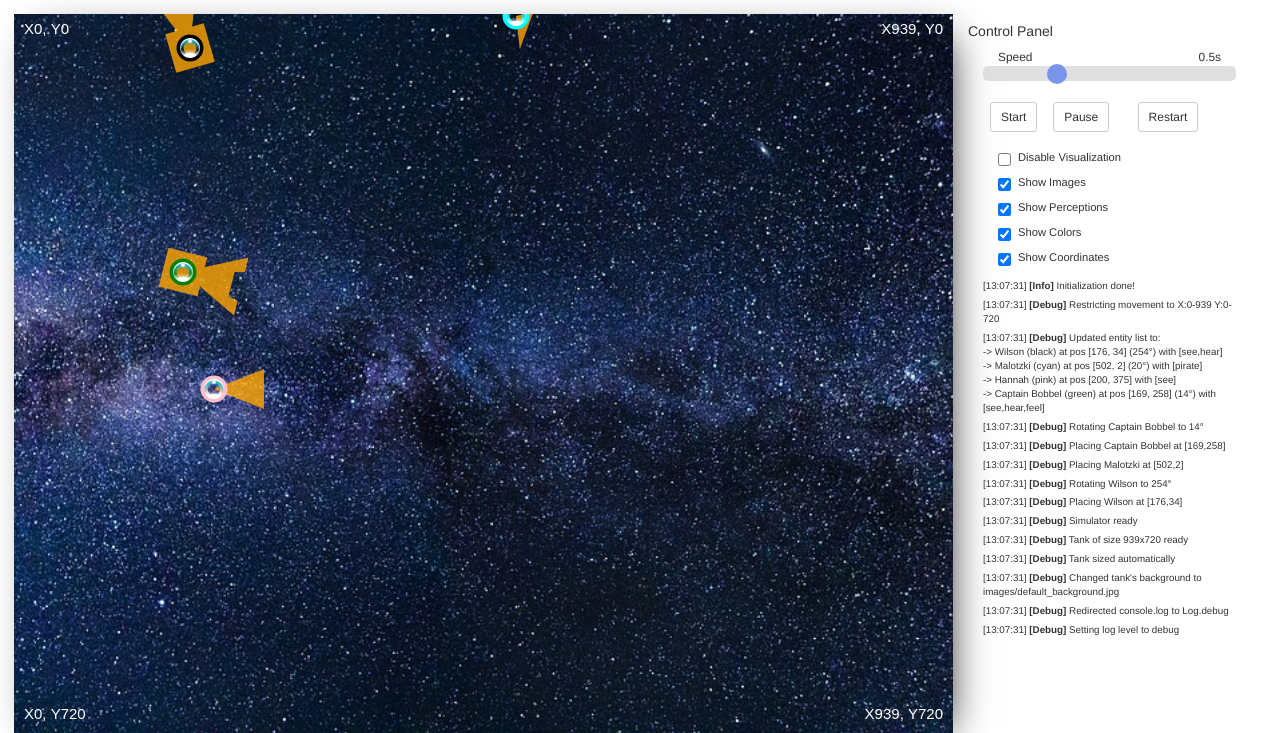
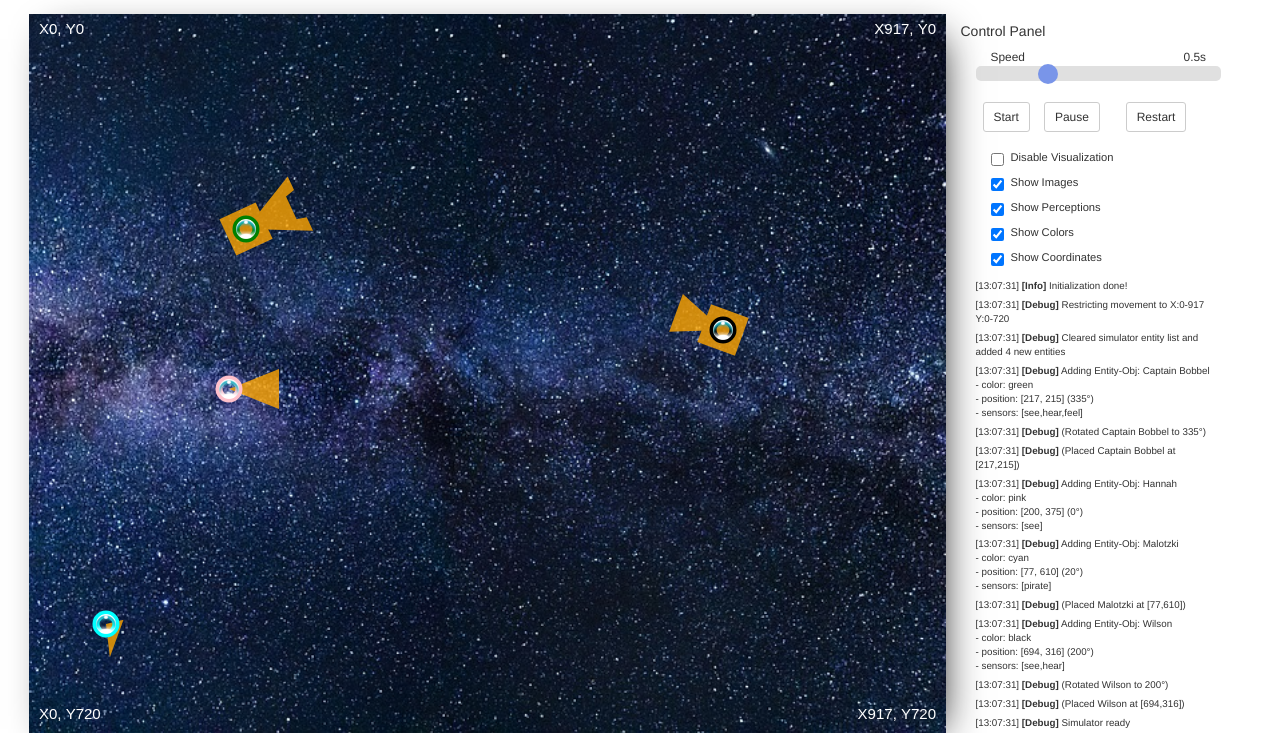
Before and after one commit to SBauer93/BobbelTank---MarcoPolo, a plain HTML site: page index.html in a window 1280 px wide. Shown: the top 733 px of the page. Drawn offline with Linux system fonts and the light colour scheme.

Commit message:
Updated documentation and added 3 new EntityCollection functions addEntity and removeEntity by index and uuid

```diff
--- a/bobbeltank.core.css
+++ b/bobbeltank.core.css
@@ -9,11 +9,15 @@ canvas {
     width: 100%;
 }
 
+#simulator {
+    height: 90vh;
+}
+
 #tank {
     position: relative;
-    background-color: orange;
-    height: 90vh;
+    background-color: royalblue;
     padding: 0;
+    height: 100%;
 
     -webkit-box-shadow: 10px 10px 38px -15px rgba(0,0,0,0.92);
     -moz-box-shadow: 10px 10px 38px -15px rgba(0,0,0,0.92);
@@ -21,7 +25,9 @@ canvas {
 }
 
 #controlpanel {
-    height: 90vh;
+    height: 100%;
+    display:flex;
+    flex-direction:column;
 }
 
 .controlpanel_slider {
@@ -73,6 +79,11 @@ canvas {
     line-height: 1.5em;
 }
 
+#controlpanel_log {
+    flex:1;
+    overflow-y: scroll;
+}
+
 .log-entry {
     margin-bottom: 0.5em;
     font-size: 0.7em;
--- a/bobbeltank.core.js
+++ b/bobbeltank.core.js
@@ -315,8 +315,6 @@ var Simulator = {
                 entity.polyk_sensor_polygons);
 
             perform_simulation_step_on_entity(entity, perceptions, Simulator.__step_count);
-
-            Tank.displayEntity(entity);
         }
 
         var end = new Date();
@@ -537,18 +535,36 @@ var EntityCollection = {
     setEntities: function(input_entities, sensors){
         EntityCollection.__entities = [];
 
-        if (input_entities.length) {
+        if (!input_entities.length) {
+            Log.debug("Updated entity list to empty list");
+        }
 
-            var logMsg = 'Updated entity list to:';
         for (var i in input_entities) {
-                var input_entity = input_entities[i];
+            var entity_obj = EntityCollection.addEntity(input_entities[i], sensors);
+            Tank.displayEntity(entity_obj);
+        }
+
+        Log.debug('Cleared simulator entity list and added ' + input_entities.length + ' new entities');
+        Tank.flush();
+
+        if (simulator_parameters['entities'] && simulator_parameters['entities']['limit_movement_to_tank_boundaries'])
+            EntityCollection.setMovementBounds(0, 0, Tank.width, Tank.height);
+    },
+
+    /**
+     * Adds a single entity to the end of the EntitiesCollection list. Additionally (!) returns a reference to Entity-Object
+     * @param input_entity single input entry as defined in properties.js
+     * @param sensors sensor definition as defined in properties.js
+     * @returns {Entity} additionally returns this reference. Entity is already added
+     */
+    addEntity: function(input_entity, sensors) {
 
         // if position not set use random
         if (simulator_parameters['entities']
             && simulator_parameters['entities']['set_position_randomly_if_undefined']
             && !input_entity['position']) {
             var rand_pos = [Math.floor(Math.random() * Tank.width) + 0, Math.floor(Math.random() * Tank.height) + 0];
-                    Log.debug('Placing ' + input_entity['name'] + ' at [' + rand_pos + ']');
+            Log.debug('(Placed ' + input_entity['name'] + ' at [' + rand_pos + '])');
             input_entity['position'] = rand_pos;
         }
 
@@ -557,23 +573,40 @@ var EntityCollection = {
             && simulator_parameters['entities']['set_direction_randomly_if_undefined']
             && input_entity['direction'] === undefined) {
             var rand_direct = Math.floor(Math.random() * 360) + 0;
-                    Log.debug('Rotating ' + input_entity['name'] + ' to ' + rand_direct + '°');
+            Log.debug('(Rotated ' + input_entity['name'] + ' to ' + rand_direct + '°)');
             input_entity['direction'] = rand_direct;
         }
 
-                var entity = new Entity(input_entities[i], sensors);
-                logMsg += '\n' + entity;
+        var entity = new Entity(input_entity, sensors);
+
+        if (simulator_parameters['entities']
+            && simulator_parameters['entities']['limit_movement_to_tank_boundaries'])
+            entity.setMovementBounds(0, 0, Tank.width, Tank.height);
+
         EntityCollection.__entities.push(entity);
-                Tank.displayEntity(entity);
+        Log.debug("Adding " + entity);
+        return entity;
+    },
+
+    /**
+     * Removes Entity from List with index
+     * @param index
+     */
+    removeEntityAtIndex: function(index){
+        if (index > -1) {
+            EntityCollection.__entities.splice(index, 1);
         }
-            Log.debug(logMsg);
-            Tank.flush();
-        } else {
-            Log.debug("Updated entity list to empty list");
-        }
+    },
 
-        if (simulator_parameters['entities'] && simulator_parameters['entities']['limit_movement_to_tank_boundaries'])
-            EntityCollection.setMovementBounds(0, 0, Tank.width, Tank.height);
+    /**
+     * Removes Entity having this uuid
+     * @param uuid
+     * @returns {*}
+     */
+    removeEntityWithUUID: function(uuid) {
+        for (var index in EntityCollection.__entities)
+            if (EntityCollection.__entities[index]['uuid'] === uuid)
+                EntityCollection.__entities.splice(index, 1);
     },
 
     /**
@@ -860,13 +893,13 @@ Entity.prototype.updateSensors = function(){
  * @returns {string}
  */
 Entity.prototype.toString = function(){
-    return '-> '
-        + (this.name? this.name : '"name"-property missing!')
-        + (this.color? ' ('+this.color+')': '')
-        + (this.posX && this.posY? ' at pos [' + this.posX + ', ' + this.posY + ']' : ' invalid "position"-property [' + this.posX +', ' + this.posY + ']')
-        + (this.direction? ' (' + this.direction + '°)' : '')
-        + (this.image_src? '': ' without "image"-property!')
-        + (Object.keys(this.__sensor_perimeters).length? ' with ['+Object.keys(this.__sensor_perimeters)+']': ' without any "perceptions" defined!');
+    return 'Entity-Obj: '
+        + (this.name? this.name +'\n': '"name"-property missing!\n')
+        + (this.color? '- color: '+this.color +'\n': '')
+        + (this.posX && this.posY? '- position: [' + this.posX + ', ' + this.posY + ']' : ' invalid "position"-property [' + this.posX +', ' + this.posY + ']\n')
+        + (this.direction !== undefined? ' (' + this.direction + '°)\n' : '\n')
+        + (this.image_src? '': ' without "image"-property!\n')
+        + (Object.keys(this.__sensor_perimeters).length? '- sensors: ['+Object.keys(this.__sensor_perimeters)+']': ' without any "perceptions" defined!');
 };
 
 /**
--- a/bobbeltank.js
+++ b/bobbeltank.js
@@ -94,6 +94,8 @@ var perform_simulation_step_on_entity = function(entity, perceptions, step_count
         }
         entity.move(1);
     }
+
+    Tank.displayEntity(entity); // adds updated entity to Tank visualisation
 };
 
 /**
--- a/index.html
+++ b/index.html
@@ -15,6 +15,7 @@
 </head>
 <body>
 
+    <div class="col-xs-12" id="simulator">
         <!-- Tank div sets canvas size and holds background -->
         <div id="tank" class="col-xs-12 col-sm-7 col-md-8 col-lg-9">
             <canvas id="bobbeltank" >
@@ -68,6 +69,14 @@
             </div>
 
         </div>
+    </div>
+
+    <div class="col-xs-12" style="margin-top: 1em;">
+        <a rel="license" href="http://creativecommons.org/licenses/by-nc/3.0/">
+            <img alt="Creative Commons License" style="border-width:0" src="https://i.creativecommons.org/l/by-nc/3.0/80x15.png" />
+        </a>
+        This work is licensed under a <a rel="license" href="http://creativecommons.org/licenses/by-nc/3.0/">Creative Commons Attribution-NonCommercial 3.0 Unported License</a>.
+    </div>
 
     <script type="text/javascript" src="lib/jquery.min.js"></script>
     <script type="text/javascript" src="lib/bootstrap.min.js"></script>
```
Also changed, not shown: 2 other files. Lines whose indentation alone changed are shown as unchanged.
